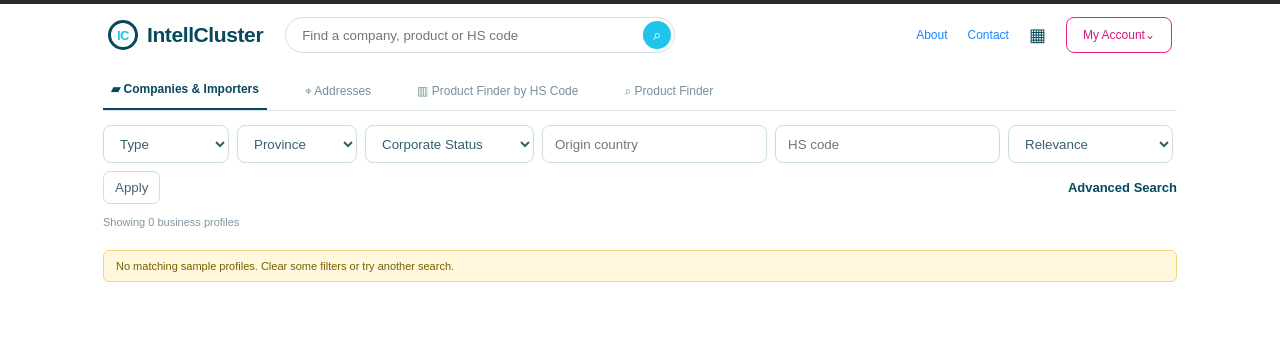
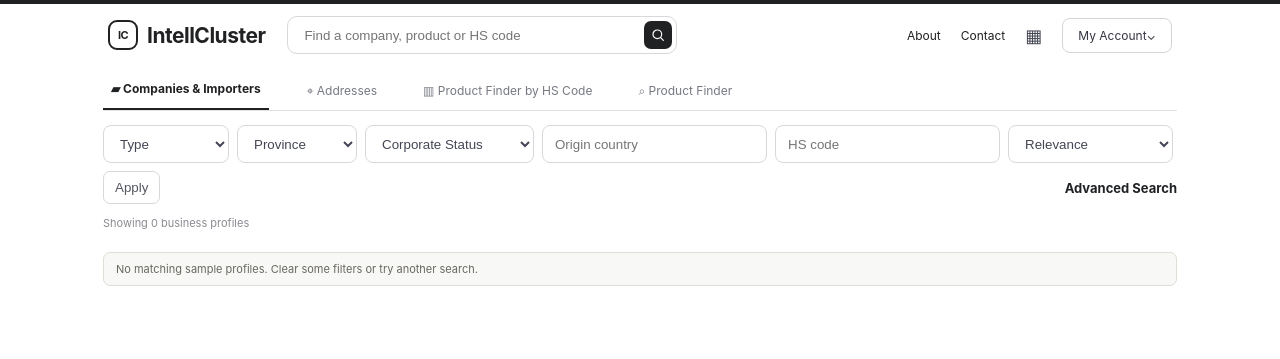
Before and after one commit to wtsaleksandr-lang/intellcluster, a Python web app: template intelligence/templates/search.html in a window 1280 px wide. Shown: the top 359 px of the page. Run offline with Jinja, Linux system fonts and the light colour scheme; the template is opened without the code that fills it, so the values that code supplies are empty.

Commit message:
Apply premium graphite IntellCluster data theme and hover interactions

```diff
--- a/intelligence/templates/base.html
+++ b/intelligence/templates/base.html
@@ -7,26 +7,36 @@
   <meta name="description" content="{% block meta_desc %}Search public business intelligence across companies, imports and government datasets.{% endblock %}">
   <style>
     :root {
-      --ink:#06485c; --ink2:#0a5f76; --cyan:#1fc4ea; --cyan2:#42d0ef;
-      --text:#123846; --muted:#6d8b96; --line:#d9e5e9; --soft:#f5f9fa;
-      --white:#fff; --gold:#f4c916; --green:#3eb86b;
+      --ink:#202123; --ink2:#2f3033; --cyan:#202123; --cyan2:#444654;
+      --text:#2f3033; --muted:#777982; --line:#e2e2e5; --soft:#f7f7f8;
+      --white:#fff; --gold:#9b8b43; --green:#5f7468;
+      --panel:#ffffff; --panel-hover:#fafafa; --shadow:0 14px 38px rgba(0,0,0,.10);
+      --radius:10px;
     }
-    *{box-sizing:border-box} html,body{margin:0;padding:0;background:#fff;color:var(--text);font-family:Arial,Helvetica,sans-serif;font-size:13px}
-    a{color:#1685ff;text-decoration:none} a:hover{text-decoration:underline}
-    .topline{height:4px;background:#2b2b2b}.nav{height:62px;display:flex;align-items:center;max-width:1100px;margin:auto;padding:0 18px;gap:22px}
-    .brand{display:flex;align-items:center;gap:9px;color:var(--ink);font-weight:800;font-size:21px;letter-spacing:-.4px}.brand-mark{width:30px;height:30px;border:3px solid var(--ink);border-radius:50%;display:grid;place-items:center;font-size:13px;color:var(--cyan)}
-    .nav-search{flex:1;max-width:390px;position:relative}.nav-search input,.hero-search input{width:100%;border:1px solid #cfe0e6;border-radius:22px;outline:none;color:#365b68;background:#fff}.nav-search input{height:36px;padding:0 44px 0 16px}.search-btn{position:absolute;right:4px;top:4px;width:28px;height:28px;border:0;border-radius:50%;background:var(--cyan);color:#fff;font-size:15px;cursor:pointer}
-    .nav-links{margin-left:auto;display:flex;align-items:center;gap:20px;font-size:12px}.grid-btn{font-size:18px;color:var(--ink)}.account-btn{border:1px solid #ec2185;color:#d71976;border-radius:8px;padding:10px 16px;background:#fff}
-    .page{max-width:1030px;margin:0 auto;padding:0 18px 60px}.wide{max-width:1110px}.subnav{height:45px;border-bottom:1px solid var(--line);display:flex;align-items:flex-end;gap:30px;margin-bottom:14px}.subnav a{color:#788f9b;padding:0 8px 12px;font-size:12px}.subnav a.active{color:var(--ink);font-weight:700;border-bottom:2px solid var(--ink)}
-    .filters{display:flex;flex-wrap:wrap;gap:8px;align-items:center;margin:12px 0}.filter{height:38px;border:1px solid #cbdce2;border-radius:8px;background:#fff;color:#35606d;padding:0 34px 0 12px;min-width:120px}.filters .advanced{margin-left:auto;font-weight:700;color:var(--ink)}
-    .result-meta{color:#7f969f;font-size:11px;margin:12px 0}.cards{display:flex;flex-direction:column;gap:10px}.card{border:1px solid #cfdee3;border-radius:7px;background:#fff;display:flex;overflow:hidden;min-height:94px}.card-accent{width:8px;background:var(--cyan)}.card.supplier .card-accent{background:#2d7487}.card-body{padding:12px 14px;flex:1}.card-title{font-size:16px;font-weight:700;color:#1881ff;margin-bottom:7px;display:flex;align-items:center;gap:8px}.badge{font-size:9px;font-weight:700;border-radius:10px;background:var(--cyan);color:#fff;padding:3px 7px}.badge.dark{background:#2e7183}.badge.green{background:var(--green)}.card-address{font-size:11px;color:#345a67;margin-bottom:9px}.stats-row{display:flex;gap:0}.mini-stat{min-width:115px;padding-right:18px;margin-right:18px;border-right:1px solid #dbe6ea}.mini-stat:last-child{border-right:0}.mini-label{font-size:9px;color:#83a0aa;margin-bottom:3px}.mini-value{font-size:11px;color:#083d4d;font-weight:600}
-    .notice{font-size:11px;background:#fff8dc;border:1px solid #f2d777;padding:9px 12px;border-radius:6px;color:#765f00;margin:10px 0 14px}
-    .profile-box{border:1px solid #cfdee3;border-radius:10px;margin-top:10px;background:#fff;overflow:hidden}.profile-head{display:flex;justify-content:space-between;gap:20px;padding:17px 18px 12px;border-bottom:1px solid var(--line)}.profile-title{font-size:25px;color:#063f50;font-weight:800;letter-spacing:-.7px}.profile-meta{padding:12px 18px 14px;line-height:1.7;font-size:11px}.profile-actions{display:flex;gap:8px;align-items:flex-start}.small-btn{border:1px solid #cfdde2;background:#fff;border-radius:7px;padding:8px 11px;color:#476674}.source-line{border-top:1px solid var(--line);padding:10px 18px;color:#6e909b;font-size:9px}
-    .metric-grid{display:grid;grid-template-columns:repeat(5,1fr);gap:14px;margin:17px 0}.metric{border:1px solid #cfdee3;border-radius:9px;padding:12px 13px;background:#fff}.metric-label{font-size:9px;color:#748f99}.metric-value{font-size:15px;color:#073d4d;margin-top:4px;font-weight:700}
-    .section{margin:24px 0}.section h2{font-size:18px;color:#06485c;margin:0 0 13px}.data-table{width:100%;border-collapse:separate;border-spacing:0;border:1px solid #cfdee3;border-radius:7px;overflow:hidden;font-size:11px}.data-table th{background:#f5f8fa;color:#66858f;text-align:left;font-size:9px;padding:9px;border-bottom:1px solid #dbe5e9}.data-table td{padding:10px 9px;border-bottom:1px solid #e4ecef;vertical-align:top}.data-table tr:nth-child(even) td{background:#f7fafb}.data-table tr:last-child td{border-bottom:0}
-    .barlist{display:flex;flex-direction:column;gap:9px}.barrow{display:grid;grid-template-columns:220px 1fr 55px;gap:12px;align-items:center;font-size:11px}.bar{height:14px;background:#e9f0f3;border-radius:2px;overflow:hidden}.bar > span{display:block;height:100%;background:#07566c}.tags{display:flex;gap:7px;flex-wrap:wrap}.tag{background:#eef6f8;border:1px solid #d2e3e8;color:#32616f;padding:5px 8px;border-radius:12px;font-size:10px}
-    .hero{min-height:520px;display:flex;flex-direction:column;align-items:center;justify-content:center;padding-bottom:80px}.hero-logo{display:flex;align-items:center;gap:13px;color:var(--ink);font-size:42px;font-weight:900;letter-spacing:-1.5px;margin-bottom:25px}.hero-logo .brand-mark{width:68px;height:68px;font-size:25px;border-width:5px}.hero-logo span em{font-style:normal;color:var(--cyan)}.hero-search{width:min(540px,90vw);position:relative}.hero-search input{height:38px;padding:0 46px 0 16px}.hero-search .search-btn{width:30px;height:30px}.hero-note{margin-top:13px;color:#06485c;font-size:13px}.hero-note strong{color:var(--cyan);font-weight:500}.random{margin-top:26px;border:1px solid #d4e0e4;background:#fff;border-radius:3px;padding:8px 16px;color:#2d6676;font-size:11px}.feature-grid{display:grid;grid-template-columns:repeat(3,1fr);gap:14px;width:460px;max-width:90vw;margin-top:25px}.feature{border:1px solid #d9e4e8;border-radius:7px;padding:12px;text-align:center}.feature strong{display:block;color:#0c4e60;font-size:11px;margin-top:5px}.feature span{font-size:20px;color:var(--cyan)}
-    @media(max-width:760px){.nav-links a:not(.account-btn),.grid-btn{display:none}.nav{gap:10px}.brand{font-size:17px}.nav-search{max-width:none}.page{padding-left:10px;padding-right:10px}.metric-grid{grid-template-columns:repeat(2,1fr)}.filters .advanced{margin-left:0}.stats-row{flex-wrap:wrap;gap:8px}.mini-stat{border:0}.profile-head{flex-direction:column}.barrow{grid-template-columns:120px 1fr 40px}.feature-grid{grid-template-columns:1fr}.subnav{gap:8px;overflow:auto}.profile-title{font-size:21px}}
+    *{box-sizing:border-box} html,body{margin:0;padding:0;background:#fff;color:var(--text);font-family:Inter,ui-sans-serif,-apple-system,BlinkMacSystemFont,"Segoe UI",Roboto,Arial,sans-serif;font-size:13px}
+    a{color:#202123;text-decoration:none} a:hover{text-decoration:none}
+    .topline{height:4px;background:#202123}.nav{height:62px;display:flex;align-items:center;max-width:1100px;margin:auto;padding:0 18px;gap:22px}
+    .brand{display:flex;align-items:center;gap:9px;color:var(--ink);font-weight:750;font-size:21px;letter-spacing:-.5px}.brand-mark{width:30px;height:30px;border:2px solid var(--ink);border-radius:9px;display:grid;place-items:center;font-size:11px;color:var(--ink)}
+    .nav-search{flex:1;max-width:390px;position:relative}.nav-search input,.hero-search input{width:100%;border:1px solid #d8d8dc;border-radius:10px;outline:none;color:#2f3033;background:#fff;transition:border-color .18s ease,box-shadow .18s ease,transform .18s ease}.nav-search input{height:38px;padding:0 44px 0 16px}.nav-search input:hover,.nav-search input:focus{border-color:#9b9ba1;box-shadow:0 5px 18px rgba(0,0,0,.07)}
+    .search-btn{position:absolute;right:5px;top:5px;width:28px;height:28px;border:0;border-radius:7px;background:#202123;color:#fff;cursor:pointer;display:grid;place-items:center;transition:transform .18s ease,background .18s ease}.search-btn:hover{transform:scale(1.05);background:#343541}.search-btn svg{width:16px;height:16px;fill:none;stroke:currentColor;stroke-width:1.8;stroke-linecap:round}
+    .nav-links{margin-left:auto;display:flex;align-items:center;gap:20px;font-size:12px}.grid-btn{font-size:18px;color:#444654}.account-btn{border:1px solid #d5d5d8;color:#343541;border-radius:8px;padding:9px 15px;background:#fff;transition:.18s ease}.account-btn:hover{background:#f7f7f8;border-color:#a9a9ad;box-shadow:0 4px 12px rgba(0,0,0,.05)}
+    .page{max-width:1030px;margin:0 auto;padding:0 18px 60px}.wide{max-width:1110px}.subnav{height:45px;border-bottom:1px solid var(--line);display:flex;align-items:flex-end;gap:30px;margin-bottom:14px}.subnav a{color:#777982;padding:0 8px 12px;font-size:12px}.subnav a.active{color:#202123;font-weight:700;border-bottom:2px solid #202123}
+    .filters{display:flex;flex-wrap:wrap;gap:8px;align-items:center;margin:12px 0}.filter{height:38px;border:1px solid #d8d8dc;border-radius:8px;background:#fff;color:#444654;padding:0 34px 0 12px;min-width:120px;transition:.16s ease}.filter:hover,.filter:focus{border-color:#a9a9ad;box-shadow:0 3px 10px rgba(0,0,0,.05)}.filters .advanced{margin-left:auto;font-weight:700;color:#202123}
+    .result-meta{color:#8a8a91;font-size:11px;margin:12px 0}.cards{display:flex;flex-direction:column;gap:10px}.card{border:1px solid #dedee1;border-radius:9px;background:#fff;display:flex;overflow:hidden;min-height:94px;transition:transform .16s ease,box-shadow .16s ease,border-color .16s ease}.card:hover{transform:translateY(-1px);box-shadow:0 8px 24px rgba(0,0,0,.07);border-color:#c3c3c8}.card-accent{width:6px;background:#343541}.card.supplier .card-accent{background:#777982}.card-body{padding:12px 14px;flex:1}.card-title{font-size:16px;font-weight:700;color:#202123;margin-bottom:7px;display:flex;align-items:center;gap:8px}.badge{font-size:9px;font-weight:700;border-radius:9px;background:#343541;color:#fff;padding:3px 7px}.badge.dark{background:#606067}.badge.green{background:#666e68}.card-address{font-size:11px;color:#565861;margin-bottom:9px}.stats-row{display:flex;gap:0}.mini-stat{min-width:115px;padding-right:18px;margin-right:18px;border-right:1px solid #e4e4e7}.mini-stat:last-child{border-right:0}.mini-label{font-size:9px;color:#8a8a91;margin-bottom:3px}.mini-value{font-size:11px;color:#2f3033;font-weight:600}
+    .notice{font-size:11px;background:#f8f8f6;border:1px solid #deded6;padding:9px 12px;border-radius:7px;color:#68675f;margin:10px 0 14px}
+    .profile-box{border:1px solid #dedee1;border-radius:10px;margin-top:10px;background:#fff;overflow:hidden}.profile-head{display:flex;justify-content:space-between;gap:20px;padding:17px 18px 12px;border-bottom:1px solid var(--line)}.profile-title{font-size:25px;color:#202123;font-weight:800;letter-spacing:-.7px}.profile-meta{padding:12px 18px 14px;line-height:1.7;font-size:11px}.profile-actions{display:flex;gap:8px;align-items:flex-start}.small-btn{border:1px solid #d8d8dc;background:#fff;border-radius:7px;padding:8px 11px;color:#565861}.source-line{border-top:1px solid var(--line);padding:10px 18px;color:#85858c;font-size:9px}
+    .metric-grid{display:grid;grid-template-columns:repeat(5,1fr);gap:14px;margin:17px 0}.metric{border:1px solid #dedee1;border-radius:9px;padding:12px 13px;background:#fff}.metric-label{font-size:9px;color:#85858c}.metric-value{font-size:15px;color:#202123;margin-top:4px;font-weight:700}
+    .section{margin:24px 0}.section h2{font-size:18px;color:#202123;margin:0 0 13px}.data-table{width:100%;border-collapse:separate;border-spacing:0;border:1px solid #dedee1;border-radius:8px;overflow:hidden;font-size:11px}.data-table th{background:#f7f7f8;color:#74747b;text-align:left;font-size:9px;padding:9px;border-bottom:1px solid #e3e3e5}.data-table td{padding:10px 9px;border-bottom:1px solid #ececee;vertical-align:top}.data-table tr:nth-child(even) td{background:#fafafa}.data-table tr:last-child td{border-bottom:0}
+    .barlist{display:flex;flex-direction:column;gap:9px}.barrow{display:grid;grid-template-columns:220px 1fr 55px;gap:12px;align-items:center;font-size:11px}.bar{height:14px;background:#eeeeef;border-radius:3px;overflow:hidden}.bar > span{display:block;height:100%;background:#343541}.tags{display:flex;gap:7px;flex-wrap:wrap}.tag{background:#f5f5f6;border:1px solid #dedee1;color:#4c4d55;padding:5px 8px;border-radius:9px;font-size:10px}
+
+    .hero{min-height:570px;display:flex;flex-direction:column;align-items:center;justify-content:center;padding:35px 16px 90px}.hero-logo{display:flex;align-items:center;gap:15px;color:#202123;font-size:38px;font-weight:780;letter-spacing:-1.5px;margin-bottom:28px}.cluster-logo{width:66px;height:66px;display:grid;place-items:center;border:1px solid #d8d8dc;border-radius:16px;background:linear-gradient(145deg,#fff,#f2f2f3);box-shadow:0 10px 28px rgba(0,0,0,.08)}.cluster-logo svg{width:52px;height:52px}.cluster-logo .links{fill:none;stroke:#777982;stroke-width:2;stroke-linecap:round}.cluster-logo .node{fill:#fff;stroke:#343541;stroke-width:2}.cluster-logo .node-core{fill:#202123;stroke:#202123;stroke-width:2}
+    .search-shell{width:min(580px,92vw);position:relative;z-index:10;transition:transform .18s ease}.search-shell:hover,.search-shell:focus-within{transform:translateY(-1px)}.hero-search{width:100%;position:relative}.hero-search input{height:48px;padding:0 52px 0 17px;border-radius:10px;font-size:14px;background:#fff;box-shadow:0 1px 2px rgba(0,0,0,.02)}.hero-search input:hover{border-color:#a7a7ac;box-shadow:0 7px 22px rgba(0,0,0,.08)}.hero-search input:focus{border-color:#74747b;box-shadow:0 9px 28px rgba(0,0,0,.10),0 0 0 1px rgba(32,33,35,.08)}.hero-search .search-btn{width:36px;height:36px;right:6px;top:6px;border-radius:8px}.hero-search .search-btn svg{width:18px;height:18px}.hero-note{margin-top:14px;color:#777982;font-size:12px}.hero-note strong{color:#343541;font-weight:600}
+    .feature-grid{display:grid;grid-template-columns:repeat(3,1fr);gap:12px;width:610px;max-width:92vw;margin-top:30px}.feature{min-height:126px;border:1px solid #dedee1;border-radius:10px;padding:18px 14px 15px;text-align:center;background:#fff;display:flex;flex-direction:column;align-items:center;justify-content:center;transition:transform .2s cubic-bezier(.2,.8,.2,1),box-shadow .2s ease,border-color .2s ease,background .2s ease}.feature strong{display:block;color:#343541;font-size:11px;margin-top:11px;letter-spacing:.1px}.feature-icon{width:52px;height:52px;display:grid;place-items:center;border-radius:13px;background:#f7f7f8;border:1px solid #e5e5e7;transition:transform .22s cubic-bezier(.2,.8,.2,1),background .2s ease,border-color .2s ease}.feature-icon svg{width:37px;height:37px;fill:none;stroke:#343541;stroke-width:1.7;stroke-linecap:round;stroke-linejoin:round}.feature:hover{transform:translateY(-5px);box-shadow:var(--shadow);border-color:#c5c5c9;background:#fdfdfd}.feature:hover .feature-icon{transform:translateY(-3px) scale(1.07) rotate(-1deg);background:#fff;border-color:#c8c8cc}.feature:nth-child(2):hover .feature-icon{transform:translateY(-3px) scale(1.07) translateX(2px)}.feature:nth-child(4):hover .feature-icon{transform:translateY(-4px) scale(1.06)}.feature:nth-child(5):hover .feature-icon{transform:translateY(-3px) scale(1.08) rotate(3deg)}.feature:nth-child(6):hover .feature-icon{transform:translateY(-3px) scale(1.08) rotate(-3deg)}
+
+    .suggestions{position:absolute;left:0;right:0;top:56px;background:#fff;border:1px solid #d6d6da;border-radius:10px;box-shadow:0 18px 45px rgba(0,0,0,.13);padding:6px;overflow:hidden}.suggesting .hero-search input{border-color:#9e9ea4;box-shadow:0 9px 28px rgba(0,0,0,.10)}.suggestion-item{display:flex;align-items:center;gap:11px;padding:10px;border-radius:7px;color:#343541;transition:background .13s ease}.suggestion-item:hover{background:#f4f4f5}.suggestion-mark{width:34px;height:34px;border:1px solid #d8d8dc;background:#f7f7f8;border-radius:8px;display:grid;place-items:center;font-size:9px;font-weight:800;color:#565861;flex:0 0 auto}.suggestion-copy{min-width:0;display:flex;flex-direction:column;text-align:left}.suggestion-copy strong{font-size:12px;white-space:nowrap;overflow:hidden;text-overflow:ellipsis}.suggestion-copy small{font-size:10px;color:#8a8a91;margin-top:3px;white-space:nowrap;overflow:hidden;text-overflow:ellipsis}
+
+    @media(max-width:760px){.nav-links a:not(.account-btn),.grid-btn{display:none}.nav{gap:10px}.brand{font-size:17px}.nav-search{max-width:none}.page{padding-left:10px;padding-right:10px}.metric-grid{grid-template-columns:repeat(2,1fr)}.filters .advanced{margin-left:0}.stats-row{flex-wrap:wrap;gap:8px}.mini-stat{border:0}.profile-head{flex-direction:column}.barrow{grid-template-columns:120px 1fr 40px}.feature-grid{grid-template-columns:repeat(2,1fr);width:min(430px,92vw)}.feature{min-height:118px}.subnav{gap:8px;overflow:auto}.profile-title{font-size:21px}.hero-logo{font-size:30px}.cluster-logo{width:58px;height:58px}.cluster-logo svg{width:45px;height:45px}}
+    @media(max-width:440px){.feature-grid{grid-template-columns:1fr 1fr;gap:9px}.feature{padding:14px 8px}.hero-note{text-align:center;max-width:320px}.hero{justify-content:flex-start;padding-top:95px}}
   </style>
 </head>
 <body>
@@ -35,7 +45,7 @@
 <header class="nav">
   <a class="brand" href="/data"><span class="brand-mark">IC</span><span>IntellCluster</span></a>
   {% if active != 'home' %}
-  <form class="nav-search" action="/data/search" method="get"><input name="q" value="{{ q|default('') }}" placeholder="Find a company, product or HS code"><button class="search-btn" aria-label="Search">⌕</button></form>
+  <form class="nav-search" action="/data/search" method="get"><input name="q" value="{{ q|default('') }}" placeholder="Find a company, product or HS code"><button class="search-btn" aria-label="Search"><svg viewBox="0 0 24 24" aria-hidden="true"><circle cx="11" cy="11" r="6.5"></circle><path d="m16 16 4 4"></path></svg></button></form>
   {% endif %}
   <nav class="nav-links"><a href="/about">About</a><a href="/contact">Contact</a><span class="grid-btn">▦</span><a class="account-btn" href="/account">My Account⌄</a></nav>
 </header>
```
